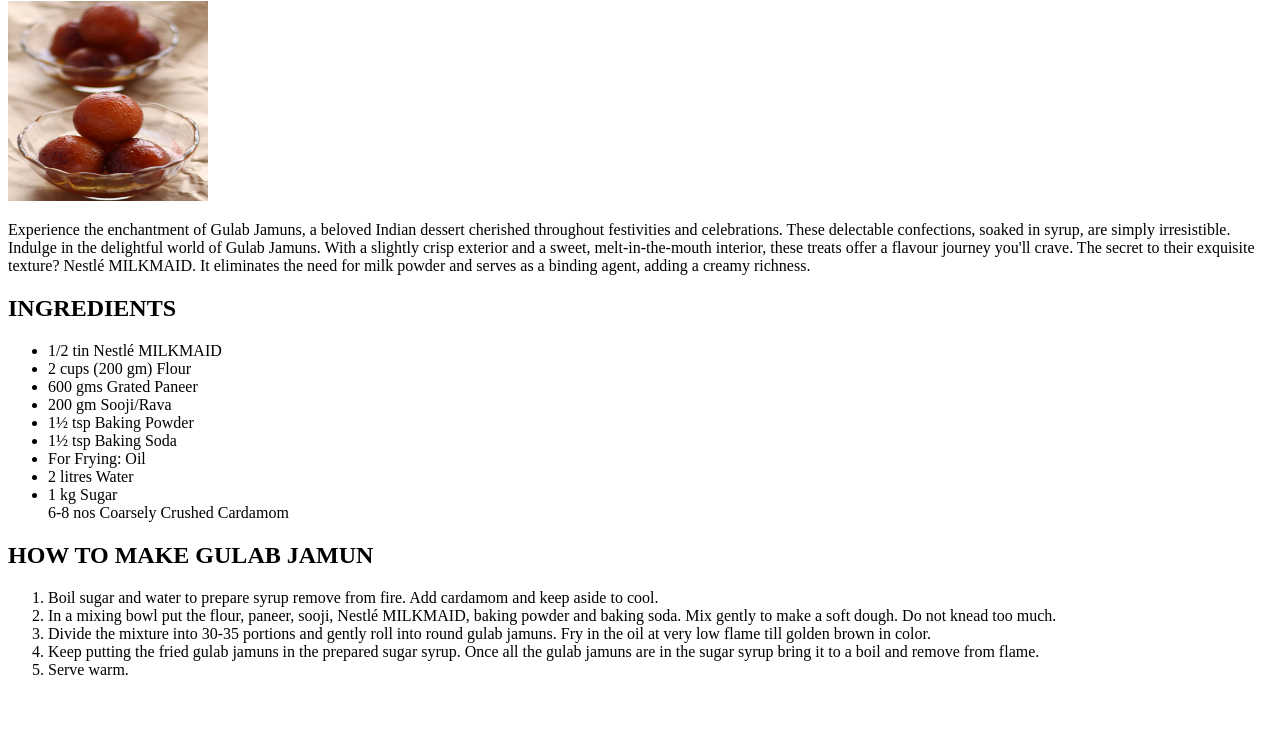
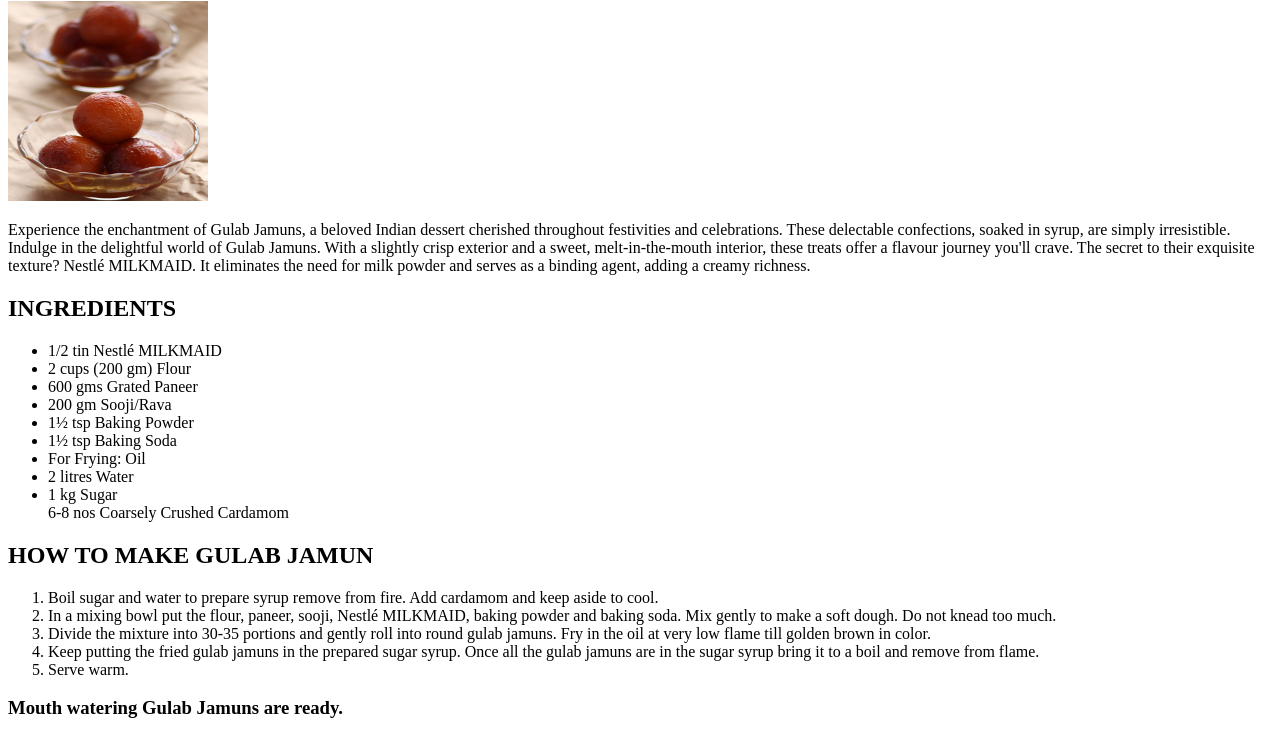
Before and after one commit to Niha282004/odin-recipes, a plain HTML site: page recipes/Gulab_jamun.html in a window 1280 px wide. Shown: the part 79-817 px from the top of the page. Drawn offline with Linux system fonts and the light colour scheme.

Commit message:
Gulab Jamun Recipe

```diff
--- a/recipes/Gulab_jamun.html
+++ b/recipes/Gulab_jamun.html
@@ -29,5 +29,6 @@
             <li>Keep putting the fried gulab jamuns in the prepared sugar syrup. Once all the gulab jamuns are in the sugar syrup bring it to a boil and remove from flame.</li>
             <li>Serve warm.</li>
         </ol>
+        <h3>Mouth watering Gulab Jamuns are ready.</h3>
     </body>
 </html>
```
